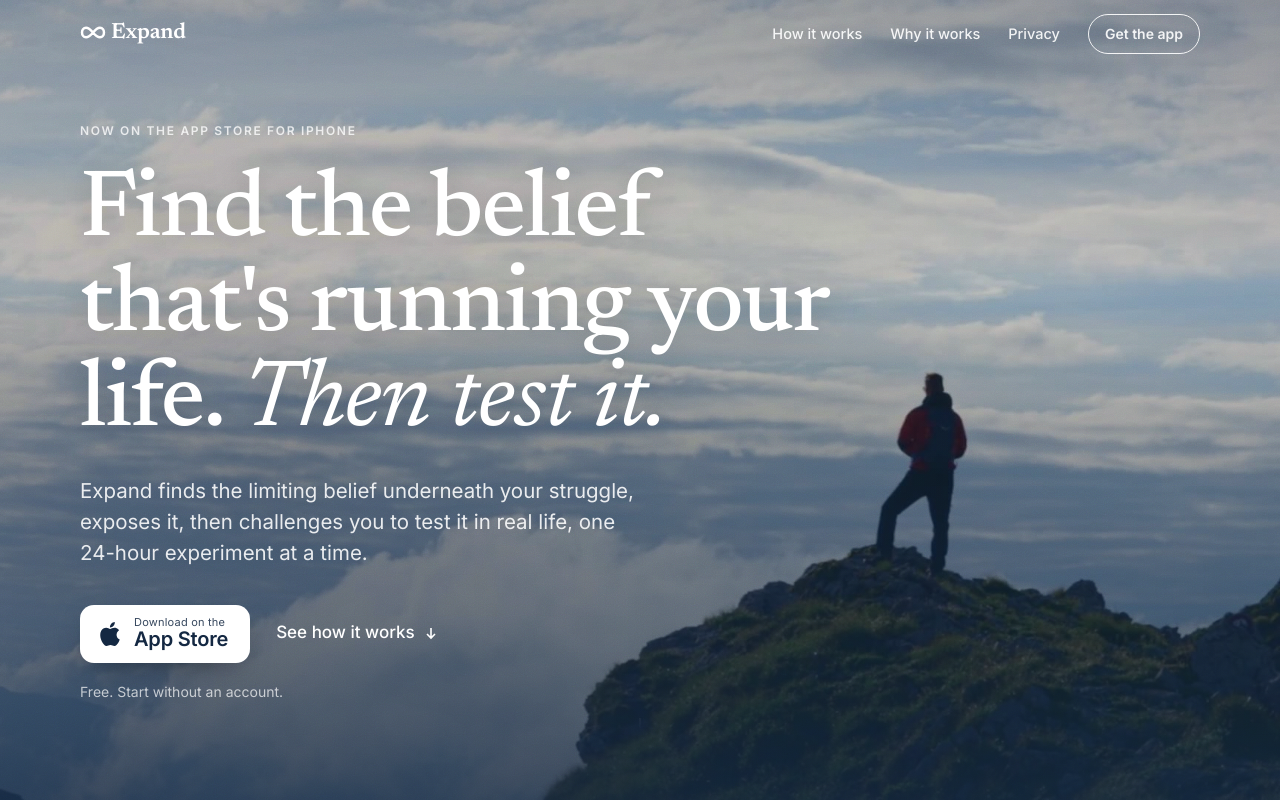
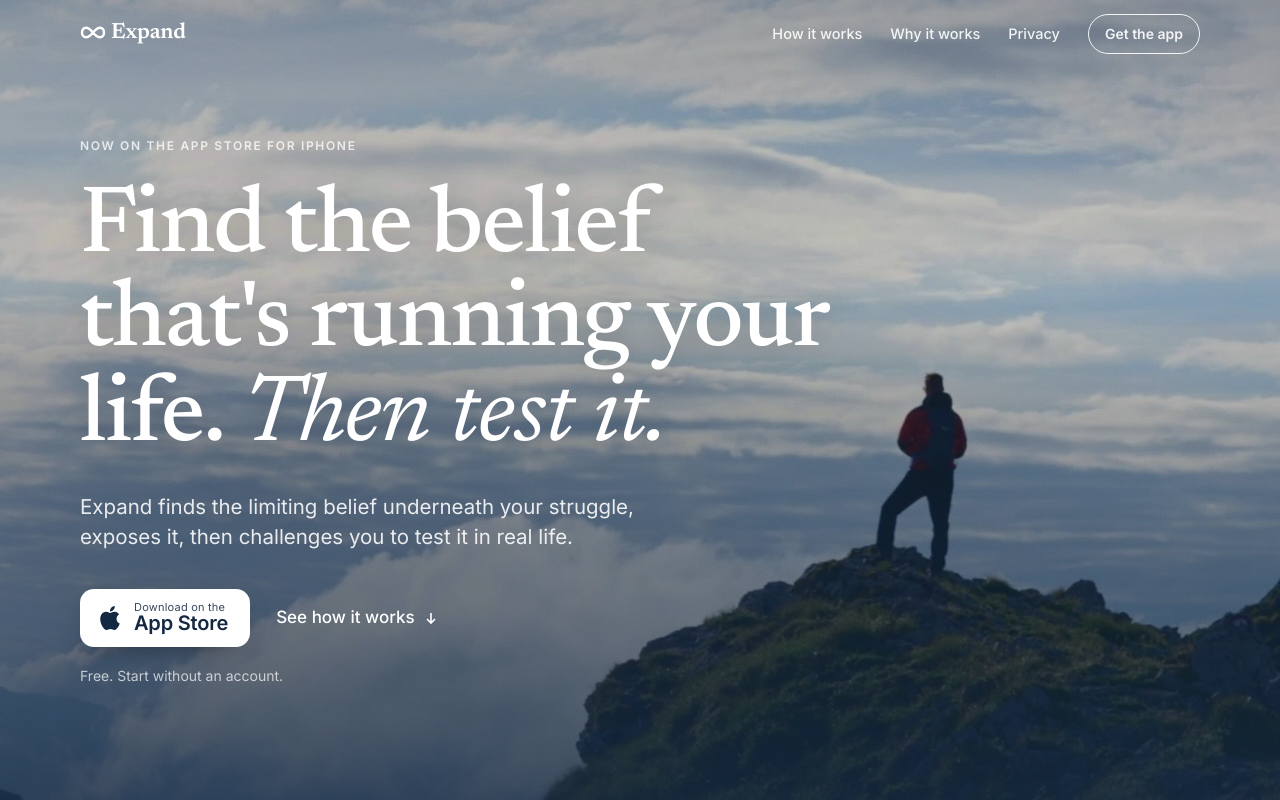
Before and after one commit to tristan-ketterer/expand-site, a plain HTML site: page index.html in a window 1280 px wide. Shown: the top 800 px of the page. Drawn offline with Linux system fonts and the light colour scheme.

Commit message:
Hero subline ends at 'real life.'
Co-Authored-By: Claude Fable 5.1 <noreply@anthropic.com>

```diff
--- a/index.html
+++ b/index.html
@@ -47,7 +47,7 @@
     <div class="hero-copy">
       <p class="kicker rise">Now on the App Store for iPhone</p>
       <h1 class="rise">Find the belief that's running your life. <em>Then test it.</em></h1>
-      <p class="sub rise">Expand finds the limiting belief underneath your struggle, exposes it, then challenges you to test it in real life, one 24-hour experiment at a time.</p>
+      <p class="sub rise">Expand finds the limiting belief underneath your struggle, exposes it, then challenges you to test it in real life.</p>
       <div class="hero-cta rise">
         <a class="store light" href="https://apps.apple.com/us/app/expand-break-limiting-beliefs/id6792031527">
           <svg viewBox="0 0 24 24" aria-hidden="true"><path fill="currentColor" d="M12.152 6.896c-.948 0-2.415-1.078-3.96-1.04-2.04.027-3.91 1.183-4.961 3.014-2.117 3.675-.546 9.103 1.519 12.09 1.013 1.454 2.208 3.09 3.792 3.039 1.52-.065 2.09-.987 3.935-.987 1.831 0 2.35.987 3.96.948 1.637-.026 2.676-1.48 3.676-2.948 1.156-1.688 1.636-3.325 1.662-3.415-.039-.013-3.182-1.221-3.22-4.857-.026-3.04 2.48-4.494 2.597-4.559-1.429-2.09-3.623-2.324-4.39-2.376-2-.156-3.675 1.09-4.61 1.09zM15.53 3.83c.843-1.012 1.4-2.427 1.245-3.83-1.207.052-2.662.805-3.532 1.818-.78.896-1.454 2.338-1.273 3.714 1.338.104 2.715-.688 3.559-1.701"/></svg>
```
